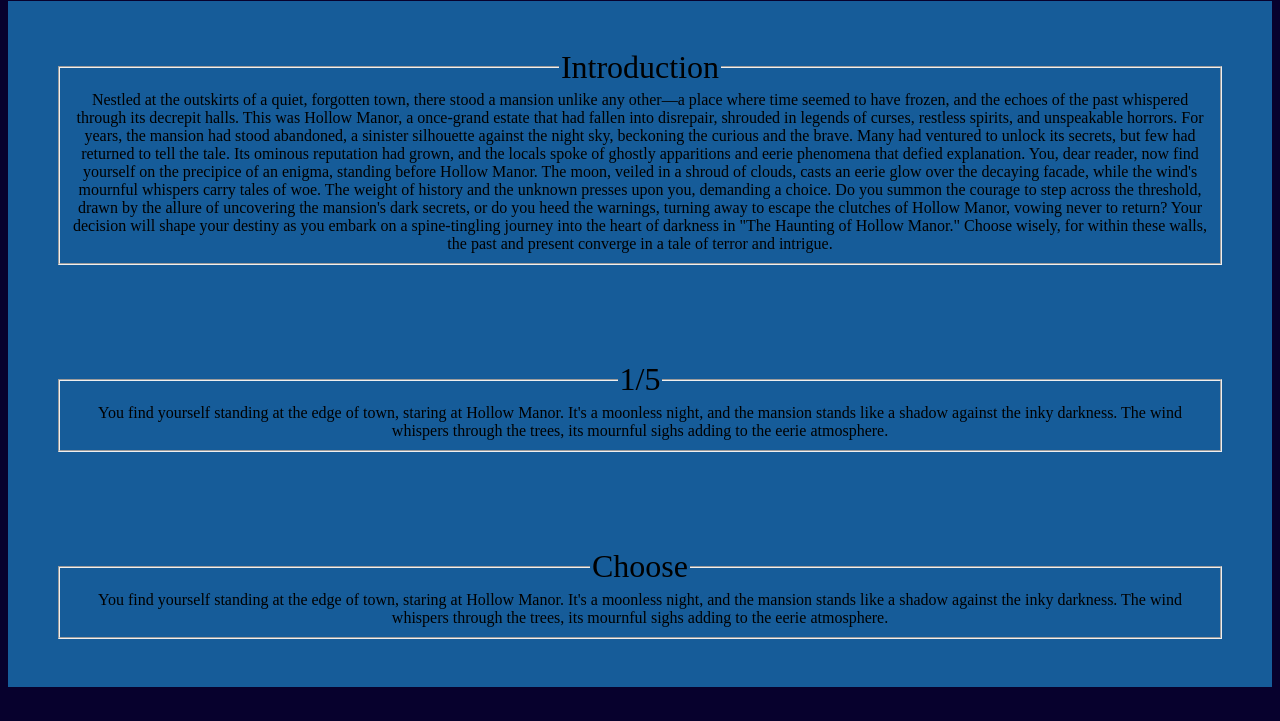
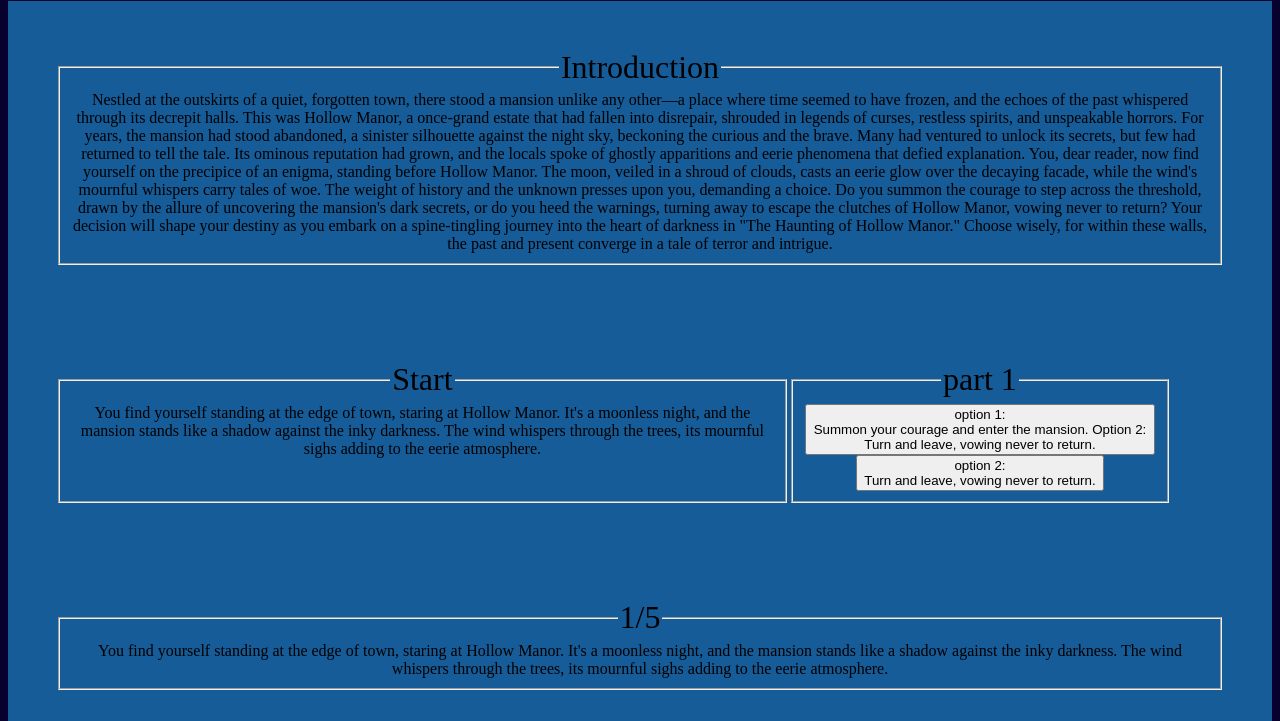
Before and after one commit to cmbachg/cmbachg.github.io, a plain HTML site: page a3/story.html in a window 1280 px wide. Shown: the part 79-800 px from the top of the page. Drawn offline with Linux system fonts and the light colour scheme.

Commit message:
Add files via upload

```diff
--- a/a3/story.css
+++ b/a3/story.css
@@ -24,6 +24,10 @@ h1{
 
 }
 
+input{
+    float: left;
+}
+
 #load-link{
     line-height: 1rem;
     background-color: #051b0d;
@@ -33,6 +37,9 @@ h1{
 
 #load-throbber{
     display: none;
+    width: 50%;
+    display: inline-block;
+    box-sizing: border-box;
 }
 
 /* source: https://www.w3schools.com/tags/tag_fieldset.asp#:~:text=Definition%20and%20Usage,box%20around%20the%20related%20elements. */
@@ -41,12 +48,25 @@ h1{
     background-color: rgb(22, 92, 153);
     top: 3rem;
     text-align: center;
+    margin: 0;
 }
 
 fieldset{
     font-size: 1rem;
 }
 
+.flextable{
+    display: flex;
+}
+
+#field1{
+    width:60%;
+}
+#field2{
+    width:30%;
+}
+
+
 legend{
     font-size: 2rem;;
 }
--- a/a3/story.html
+++ b/a3/story.html
@@ -39,6 +39,25 @@
     </div>
 
     <div id="fieldset">
+        <div class="flextable">
+                <fieldset id="field1">
+                    <legend>Start</legend>
+                    <a>You find yourself standing at the edge of town, staring at Hollow Manor. It's a moonless night, and the mansion stands like a shadow against the inky darkness. The wind whispers through the trees, its mournful sighs adding to the eerie atmosphere.
+                    </a>
+                </fieldset>
+                <fieldset id="field2">
+                    <legend>part 1</legend>
+                    <div><button onclick>option 1:
+                        <div>Summon your courage and enter the mansion. Option 2: Turn and leave, vowing never to return.</div>
+                    </button></div>
+                    <div><button onclick onhover>option 2:
+                        <div>Turn and leave, vowing never to return.</div>
+                    </button></div>
+                </fieldset>
+            </div>
+    </div>
+
+    <div id="fieldset">
         <fieldset>
             <legend>1/5</legend>
             <a>You find yourself standing at the edge of town, staring at Hollow Manor. It's a moonless night, and the mansion stands like a shadow against the inky darkness. The wind whispers through the trees, its mournful sighs adding to the eerie atmosphere.
--- a/a3/story.js
+++ b/a3/story.js
@@ -0,0 +1,3 @@
+function option1()[
+    if
+]
--- a/a3/stylee.css
+++ b/a3/stylee.css
@@ -18,6 +18,7 @@ h1{
         background-image: url("hauntedmanor.png");
         background-size: cover ;
         background-repeat: no-repeat;
+        background-position: center;
         height:100vh;
     }
 
```
Also changed, not shown: a3/index.html (line endings or trailing spaces), a3/script.js (line endings or trailing spaces). Lines whose indentation alone changed are shown as unchanged.
